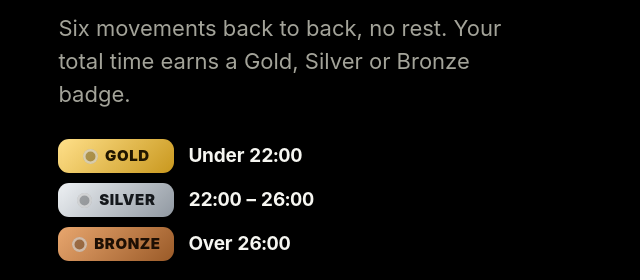
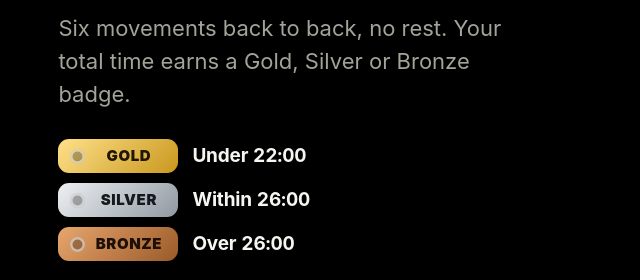
Before and after one commit to nkssi-nk/nkssi-nk.github.io, a plain HTML site: page splits8/index.html in a window 1280 px wide. Shown: the part 3820-4100 px from the top of the page, 620-1260 px from the left. Drawn offline with Linux system fonts and the light colour scheme.

Commit message:
PFT badges: align dots, simpler Silver wording

```diff
--- a/splits8/index.html
+++ b/splits8/index.html
@@ -169,8 +169,9 @@ h2.ko, h2 .ko { line-height: 1.18; letter-spacing: -.04em; }
 .pft { background: radial-gradient(70% 50% at 28% 0%, rgba(255,200,60,.17), rgba(255,200,60,0) 70%), var(--black); }
 .medals { margin-top: 28px; display: grid; gap: 10px; }
 .medals > div { display: flex; align-items: center; gap: 14px; font-size: 19px; font-weight: 700; font-variant-numeric: tabular-nums; letter-spacing: -.01em; }
-.medal { display: inline-flex; align-items: center; justify-content: center; gap: 7px; flex: none; width: 116px; height: 34px; border-radius: 11px;
-         font-size: 15px; font-weight: 900; letter-spacing: .04em; color: #201600; }
+/* 점은 왼쪽 같은 자리에 고정(세 뱃지의 점이 한 줄로 맞음), 글자는 남은 칸 가운데 */
+.medal { display: inline-grid; grid-template-columns: 15px minmax(0, 1fr); align-items: center; gap: 4px; flex: none; width: 120px; height: 34px;
+         padding: 0 10px 0 12px; border-radius: 11px; text-align: center; font-size: 15px; font-weight: 900; letter-spacing: .04em; color: #201600; }
 .medal::before { content: ""; width: 15px; height: 15px; border-radius: 50%; background: rgba(0,0,0,.28); box-shadow: inset 0 0 0 2.5px rgba(255,255,255,.55); }
 .medal.g { background: linear-gradient(135deg, #ffe08a, #c9981e); }
 .medal.s { background: linear-gradient(135deg, #eef1f4, #9098a1); color: #15181c; }
@@ -345,7 +346,7 @@ footer p { margin: 4px 0; }
       </p>
       <div class="medals" role="list">
         <div role="listitem"><span class="medal g">GOLD</span><span><span class="ko">22:00 미만</span><span class="en">Under 22:00</span></span></div>
-        <div role="listitem"><span class="medal s">SILVER</span><span>22:00 – 26:00</span></div>
+        <div role="listitem"><span class="medal s">SILVER</span><span><span class="ko">26:00 이내</span><span class="en">Within 26:00</span></span></div>
         <div role="listitem"><span class="medal b">BRONZE</span><span><span class="ko">26:00 초과</span><span class="en">Over 26:00</span></span></div>
       </div>
       <ul>
```
